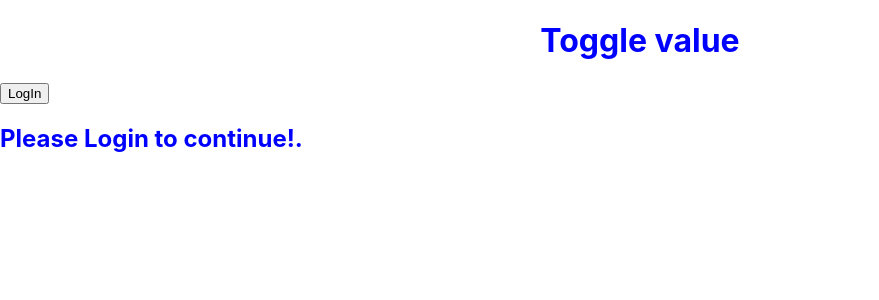
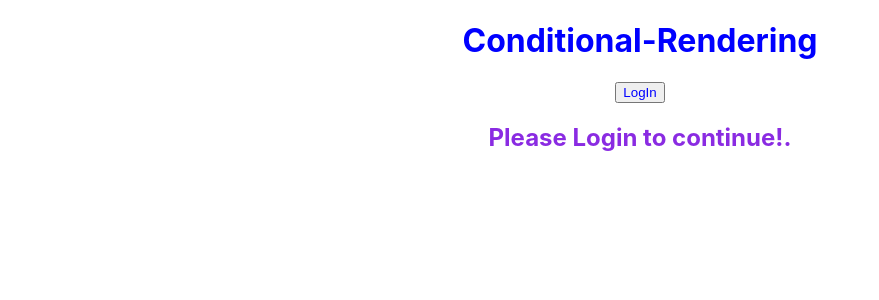
Before and after one commit to S1coder-18/ReactPractice, a React (Create React App) app in the folder tasks/: page / in a window 1280 px wide. Shown: the top 300 px of the page, without its empty margins (0-879 px from the left). Built offline with nearby package versions, Linux system fonts and the light colour scheme.

Commit message:
Added style

```diff
--- a/tasks/src/App.js
+++ b/tasks/src/App.js
@@ -11,7 +11,7 @@ import StatementExpression from './components/tasks5/StatementExpression';
 function App() {
   return (
     <div className="App">
-      <h1>Toggle value</h1>
+      <h1>Conditional-Rendering</h1>
       {/* <Renderlist /> */}
       {/* <Counter1 /> */}
       {/* <Counter1 /> */}
--- a/tasks/src/components/task6/ConditionalRen.js
+++ b/tasks/src/components/task6/ConditionalRen.js
@@ -25,7 +25,7 @@
 //He is loggedIn already then he will loggedOut.
 //Inside ternary o/p we will pass one another button instead of  welcome user message.
 import { useState } from "react"
-
+import './ren.css';
 function ConditionalRen(){
 
     const[isLoggedIn, setIsLoggedIn] = useState(false);
@@ -37,6 +37,7 @@ function ConditionalRen(){
             isLoggedIn ? <button onClick={()=>{setIsLoggedIn(false)}}>LogOut</button>:
             <button onClick={()=>{setIsLoggedIn(true)}}>LogIn</button>
         }
+
         <h2>{isLoggedIn ? "User is Logged In" : "Please Login to continue!."}</h2>
 
         </>
--- /dev/null
+++ b/tasks/src/components/task6/ren.css
@@ -0,0 +1,16 @@
+h2{
+    text-align: center;
+    color: blueviolet;
+}
+
+button {
+    cursor: pointer;
+    color: blue;
+    display: flex;
+    justify-self: center;
+
+}
+
+h2:hover{
+    color:antiquewhite;
+}
```
